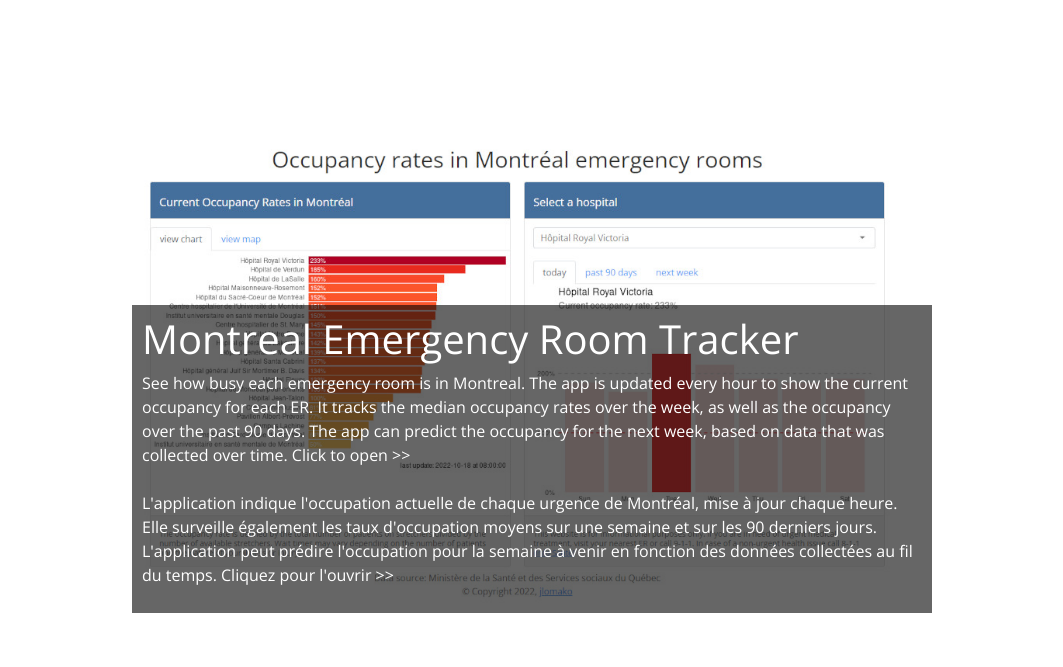
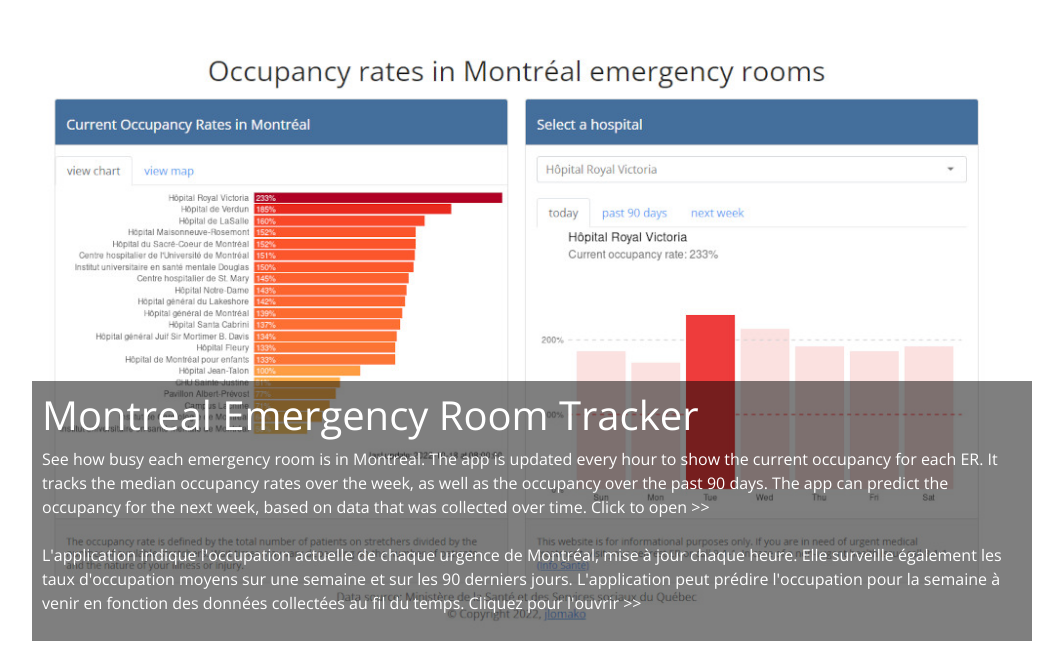
Before and after one commit to jlomako/Montreal-ER, a plain HTML site: page docs/index.html in a window 1280 px wide. Shown: the part 133-800 px from the top of the page, without its empty margins (120-1183 px from the left). Drawn offline with nearby package versions, Linux system fonts and the light colour scheme; some icons are missing.

Commit message:
Update index.html

```diff
--- a/docs/index.html
+++ b/docs/index.html
@@ -15,7 +15,7 @@
 <style>
 .container {
   position: relative;
-  max-width: 800px; /* Maximum width */
+  max-width: 1000px; /* Maximum width */
   margin: 0 auto; /* Center it */
 }
 
@@ -23,7 +23,7 @@
   position: absolute; /* Position the background text */
   bottom: 0; /* At the bottom. Use top:0 to append it to the top */
   background: rgb(0, 0, 0); /* Fallback color */
-  background: rgba(0, 0, 0, 0.6); /* Black background with 0.6 opacity */
+  background: rgba(0, 0, 0, 0.5); /* Black background with 0.6 opacity */
   color: #f1f1f1; /* Grey text */
   width: 100%; /* Full width */
   padding: 10px; /* Some padding */
@@ -60,7 +60,7 @@ h1 {color: white;}
 </head>
 
 <body>
-<br><br><br><br><br><br><br><br><br><br><br>
+<br><br><br><br><br><br><br>
 <div class="row"> <div class="col-12">
 <div class="container">
   <a href="https://jlomako.shinyapps.io/Montreal_ER/"><img src="montrealER1000.jpg" alt="Open app" style="width:100%;"></a>
```
